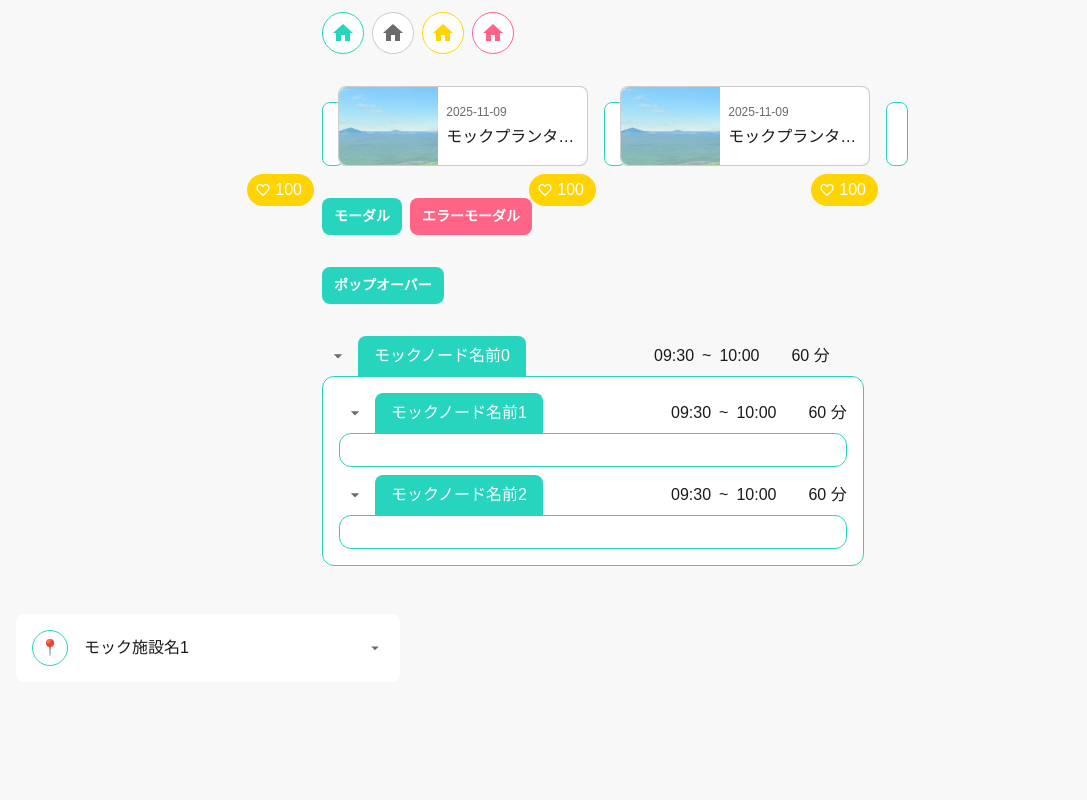
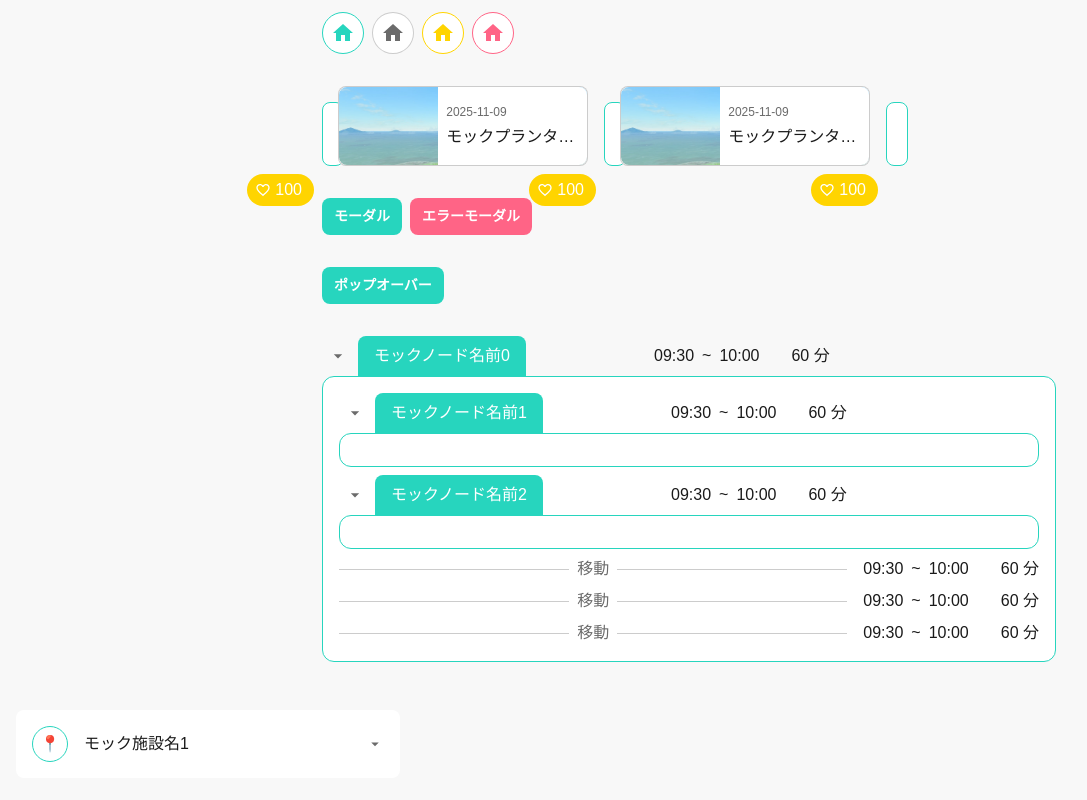
Before and after one commit to SOTA-swp/frontend, a Next.js app: page /dev in a window 1280 px wide. Shown: the part 753-1553 px from the top of the page, without its empty margins (0-1087 px from the left). Built offline with nearby package versions, Linux system fonts and the light colour scheme.

Commit message:
✨ MoveNodeを追加

```diff
--- a/app/dev/page.tsx
+++ b/app/dev/page.tsx
@@ -43,6 +43,9 @@ const DevPage: React.FC<DevPageProps> = ({}) => {
       createMockNode(0, { id: "0" }),
       createMockNode(1, { id: "1", parentId: "0" }),
       createMockNode(2, { id: "2", parentId: "0" }),
+      createMockNode(3, { nodeType: "move", id: "3", parentId: "0" }),
+      createMockNode(4, { nodeType: "move", id: "4", parentId: "0" }),
+      createMockNode(5, { nodeType: "move", id: "5", parentId: "0" }),
     ]);
   }, [setNodes]);
 
@@ -270,14 +273,18 @@ const DevPage: React.FC<DevPageProps> = ({}) => {
       </div>
 
       <div className="p-4">
-        <LocationCard location={mockLocation} onTitleChange={function (value: string): void {
-          throw new Error("Function not implemented.");
-        } } onAddressChange={function (value: string): void {
-          throw new Error("Function not implemented.");
-        } } onDescriptionChange={function (value: string): void {
-          throw new Error("Function not implemented.");
-        } } />
-
+        <LocationCard
+          location={mockLocation}
+          onTitleChange={function (value: string): void {
+            throw new Error("Function not implemented.");
+          }}
+          onAddressChange={function (value: string): void {
+            throw new Error("Function not implemented.");
+          }}
+          onDescriptionChange={function (value: string): void {
+            throw new Error("Function not implemented.");
+          }}
+        />
       </div>
     </div>
   );
--- /dev/null
+++ b/app/plans/_components/ProcessNode/MoveNode.tsx
@@ -0,0 +1,19 @@
+import NodeType from "@/types/node";
+import TimeContent from "./TimeContent";
+
+type MoveNodeProps = NodeType;
+
+function MoveNode({ id }: MoveNodeProps) {
+  return (
+    <div className="flex items-center gap-4">
+      <div className="flex-1 flex gap-2 items-center text-text-secondary">
+        <hr className="flex-1 border-border" />
+        <span>移動</span>
+        <hr className="flex-1 border-border" />
+      </div>
+      <TimeContent id={id} />
+    </div>
+  );
+}
+
+export default MoveNode;
--- a/app/plans/_components/ProcessNode/Node.tsx
+++ b/app/plans/_components/ProcessNode/Node.tsx
@@ -1,5 +1,6 @@
 "use client";
 import { useNodeStore } from "../../_store/nodeStore";
+import MoveNode from "./MoveNode";
 import ProcessNode from "./ProcessNode";
 
 export interface NodeProps {
@@ -14,9 +15,17 @@ function Node({ id }: NodeProps) {
     return null;
   }
 
-  if (node.nodeType === "process") {
-    return <ProcessNode {...node} />;
-  }
+  const content = (() => {
+    if (node.nodeType === "process") {
+      return <ProcessNode {...node} />;
+    } else if (node.nodeType === "move") {
+      return <MoveNode {...node} />;
+    } else {
+      return null;
+    }
+  })();
+
+  return <div className="min-w-[700px]">{content}</div>;
 }
 
 export default Node;
```
